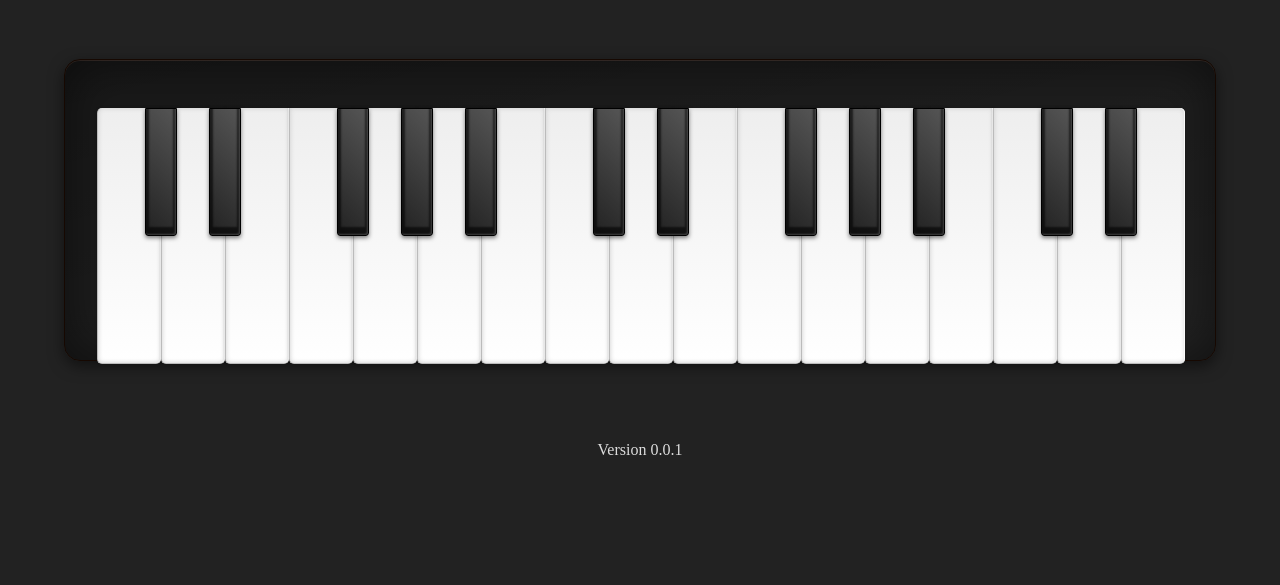
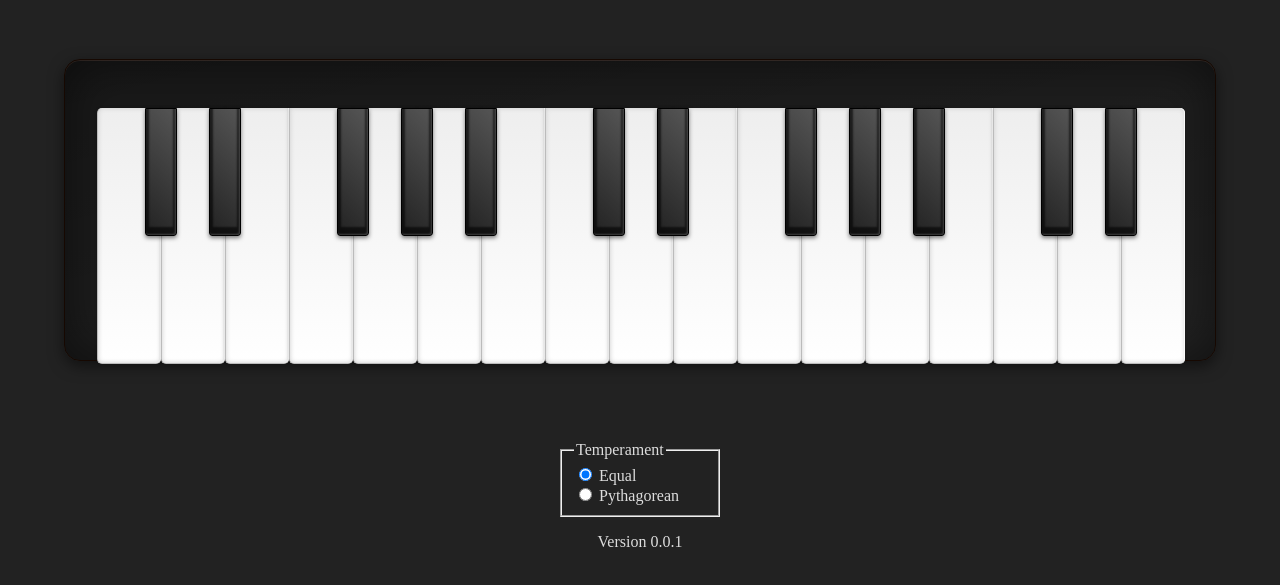
Before and after one commit to wgmyers/temperamental, a plain HTML site: page index.html in a window 1280 px wide. Shown: the part 79-664 px from the top of the page. Drawn offline with Linux system fonts and the light colour scheme.

Commit message:
Implement selector switch to change between temperaments

```diff
--- a/index.html
+++ b/index.html
@@ -41,6 +41,17 @@
     </ul>
   </div>
   <div>
+    <fieldset id="tempset">
+      <legend>Temperament</legend>
+      <div>
+        <input type="radio" name="temperament" value="equal" id="equal" checked />
+        <label for="equal">Equal</label>
+      </div>
+      <div>
+        <input type="radio" name="temperament" value="pythagorean" id="pythagorean"/>
+        <label for="pythagorean">Pythagorean</label>
+      </div>
+    </fieldset>
     <p id="note"></p>
     <p id="freq"></p>
   </div>
--- a/temperamental.css
+++ b/temperamental.css
@@ -88,3 +88,9 @@
  ul li:last-child {
    border-radius:0 5px 5px 5px
  }
+
+  #tempset {
+    width: 10em;
+    text-align: left;
+    margin: auto;
+  }
--- a/temperamental.js
+++ b/temperamental.js
@@ -8,7 +8,6 @@
 const temperament = function temperament() {
 
   let a4;
-  let a0;
   let piano = {};
   const notes = ['A', 'Bb', 'B', 'C', 'Db', 'D', 'Eb', 'E', 'F', 'Gb', 'G', 'Ab'];
 
@@ -16,10 +15,16 @@ const temperament = function temperament() {
   // Take temperament type and a pivot note for temperaments that need them
   // Also take a frequency to use as A4, defaulting to 440Hz
   function init(type = 'equal', pivot = 'C', base = 440) {
+    set_temp(type, pivot, base);
+  }
+
+  // set_temp
+  // A separate function now so we can call it without calling init
+  // Not that we do anything else in init just yet, but we might.
+  // Tidy. I'm being tidy.
+  function set_temp(type, pivot = 'C', base = 440) {
     a4 = base;
-    a0 = a4 / 16;
-
-    // For now, we only know about equal temperament
+    piano = {};
     switch(type) {
       case 'equal':
         _init_equal();
@@ -32,7 +37,6 @@ const temperament = function temperament() {
     }
 
     console.log(`Initialised temperament type: ${type}`);
-
   }
 
   // init_pythag
@@ -82,7 +86,7 @@ const temperament = function temperament() {
       }
     }
 
-    console.dir(piano);
+    // console.dir(piano);
 
     // Then copy those over to the rest of the piano
     // This time we get a bit of an extended piano, but fine.
@@ -112,6 +116,7 @@ const temperament = function temperament() {
   // sake of 0.0000001 of a Hz, we'll not bother.
   function _init_equal() {
     const equal_mult = 2**(1/12);
+    const a0 = a4 / 16; // more for clarity than necessity
 
     let last_freq = a0;
     let octave = 0;
@@ -155,7 +160,8 @@ const temperament = function temperament() {
 
   return {
     init: init,
-    get_note: get_note
+    get_note: get_note,
+    set_temp: set_temp
   }
 }();
 
@@ -258,6 +264,7 @@ const synth = function synth() {
 // keyboard
 // We have a hardwired HTML piano keyboard in a li with id 'keyboard'
 // Each key needs an event listener bound to it to play the right note
+// Other UI elements also get event listeners here. We should rename this UI maybe?
 const keyboard = function keyboard() {
 
   function init() {
@@ -265,6 +272,13 @@ const keyboard = function keyboard() {
     for (const key of keys.children) {
       key.addEventListener("pointerdown", () => { synth.play(key.id, 0.5) });
     }
+
+    // Temperament selectors
+    equal_select = document.getElementById("equal");
+    equal_select.addEventListener("change", () => { temperament.set_temp('equal')});
+
+    pythag_select = document.getElementById("pythagorean");
+    pythag_select.addEventListener("change", () => { temperament.set_temp('pythagorean')});
   }
 
   return {
```
